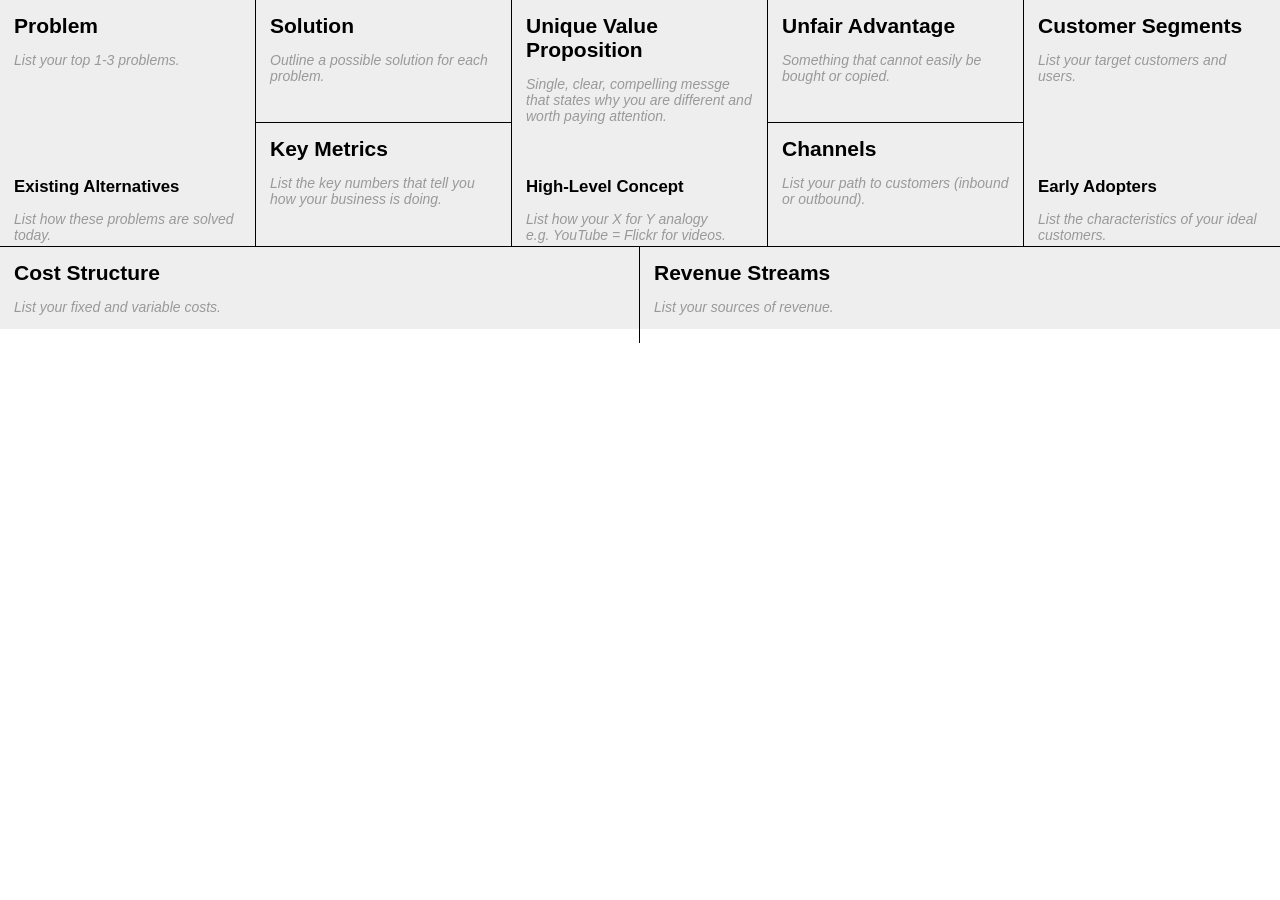
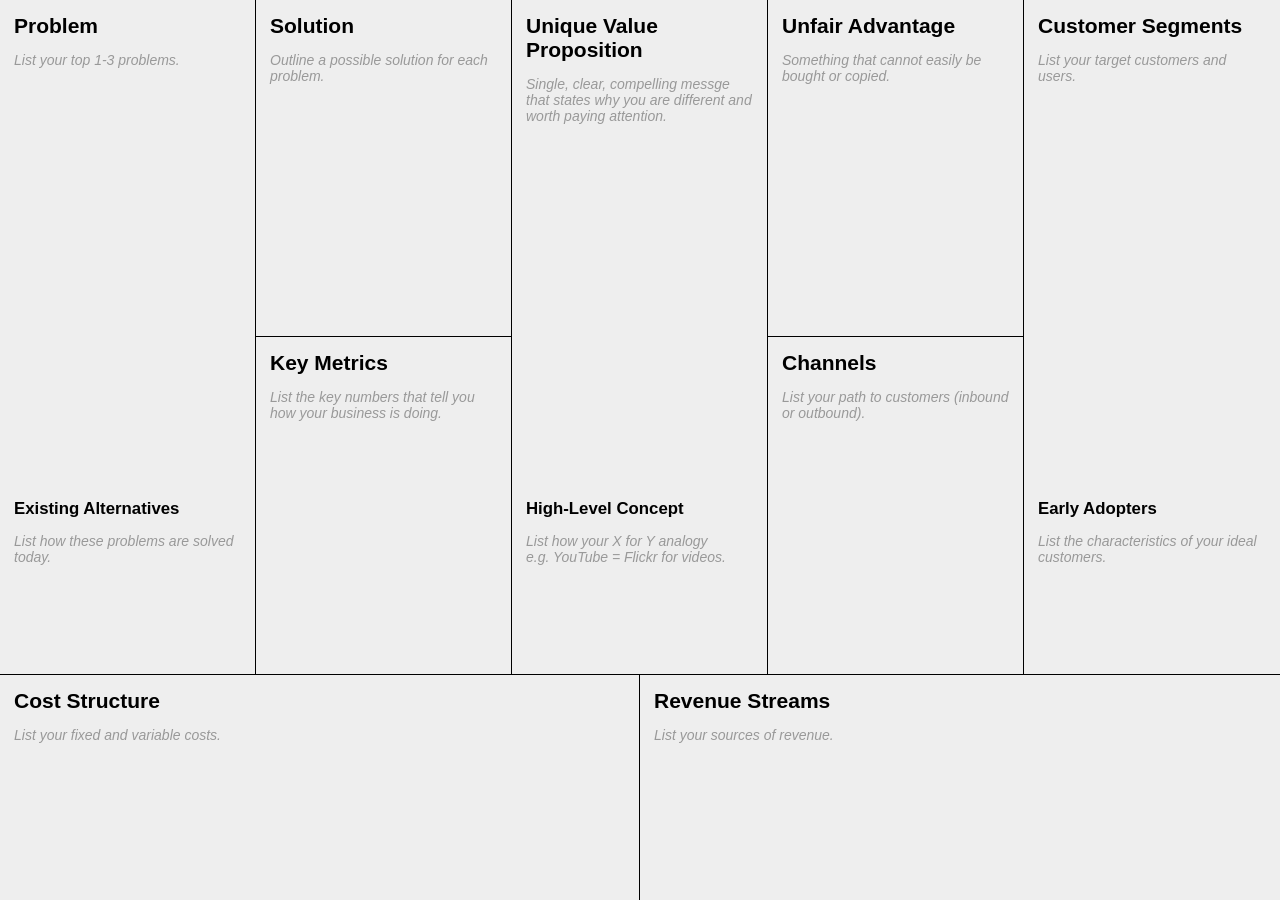
Before and after one commit to msmithgu/msmithgu.github.io, a Jekyll site: the page lean-canvas/index.html, which Jekyll copies as it is, in a window 1280 px wide. Built offline with Jekyll 4.4.1, drawn with Linux system fonts in a browser that asks for light colours.

Commit message:
Maximize ftw

```diff
--- a/lean-canvas/index.html
+++ b/lean-canvas/index.html
@@ -4,8 +4,7 @@
     <title>Lean Canvas</title>
     <link rel="stylesheet" href="./style.css">
   </head>
-  <body>
-    <div class="lc">
+  <body class="lc">
     <div class="lc-top">
       <div>
         <div>
@@ -68,6 +67,5 @@
         <p class="instructions">List your sources of revenue.</p>
       </div>
     </div>
-    </div>
   </body>
 </html>
--- a/lean-canvas/style.css
+++ b/lean-canvas/style.css
@@ -19,13 +19,14 @@ h2 {
   background: #eee;
   font-family: sans-serif;
   display: grid;
-  grid-template-rows: 75% 25%;
+  grid-template-rows: 75vh 25vh;
   height: 100%;
   break-inside: avoid;
   font-size: 14px;
 }
 
 .lc-top {
+  grid-row-start: auto;
   border-bottom: 1px solid black;
   display: grid;
   grid-template-columns: 20% 20% 20% 20% 20%;
@@ -59,6 +60,7 @@ div.lc-double {
 }
 
 .lc-bottom {
+  grid-row-start: auto;
   display: grid;
   grid-template-columns: 50% 50%;
 }
```
Lines whose indentation alone changed are shown as unchanged.
